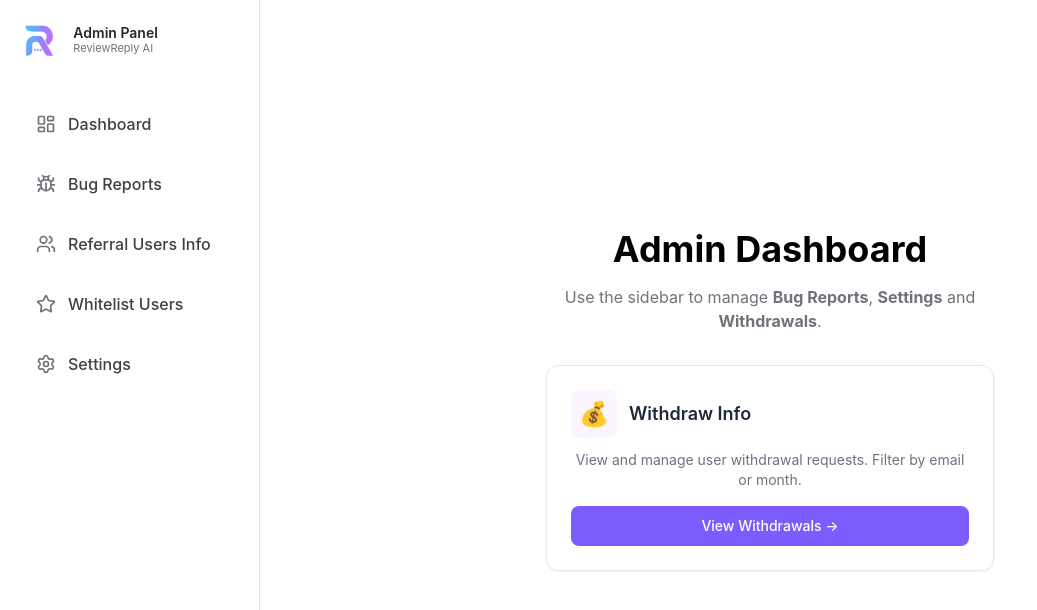
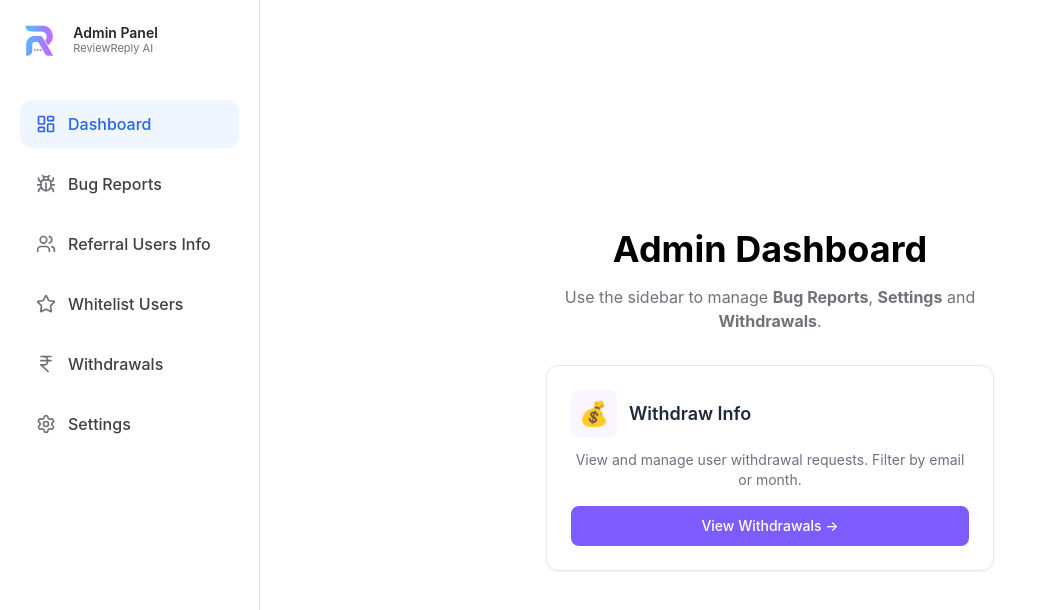
Before and after one commit to afnankhan123456/reviewreply-ai, a Next.js app: page /admin/dashboard in a window 1280 px wide. Shown: the top 610 px of the page, without its empty margins (0-1037 px from the left). Built offline with nearby package versions, Linux system fonts and the light colour scheme.

Commit message:
Update layout.tsx

```diff
--- a/app/admin/layout.tsx
+++ b/app/admin/layout.tsx
@@ -8,7 +8,8 @@ import {
   Bug,
   Settings,
   Users,
-  Star, // 👈 Naya icon
+  Star,
+  IndianRupee,
 } from "lucide-react";
 
 export default function AdminLayout({
@@ -21,7 +22,7 @@ export default function AdminLayout({
   const menuItems = [
     {
       name: "Dashboard",
-      href: "/admin",
+      href: "/admin/dashboard",
       icon: LayoutDashboard,
     },
     {
@@ -35,9 +36,14 @@ export default function AdminLayout({
       icon: Users,
     },
     {
-      name: "Whitelist Users", // 👈 Naya link
+      name: "Whitelist Users",
       href: "/admin/whitelist",
       icon: Star,
+    },
+    {
+      name: "Withdrawals",
+      href: "/admin/dashboard/withdrawals",
+      icon: IndianRupee,
     },
     {
       name: "Settings",
```
